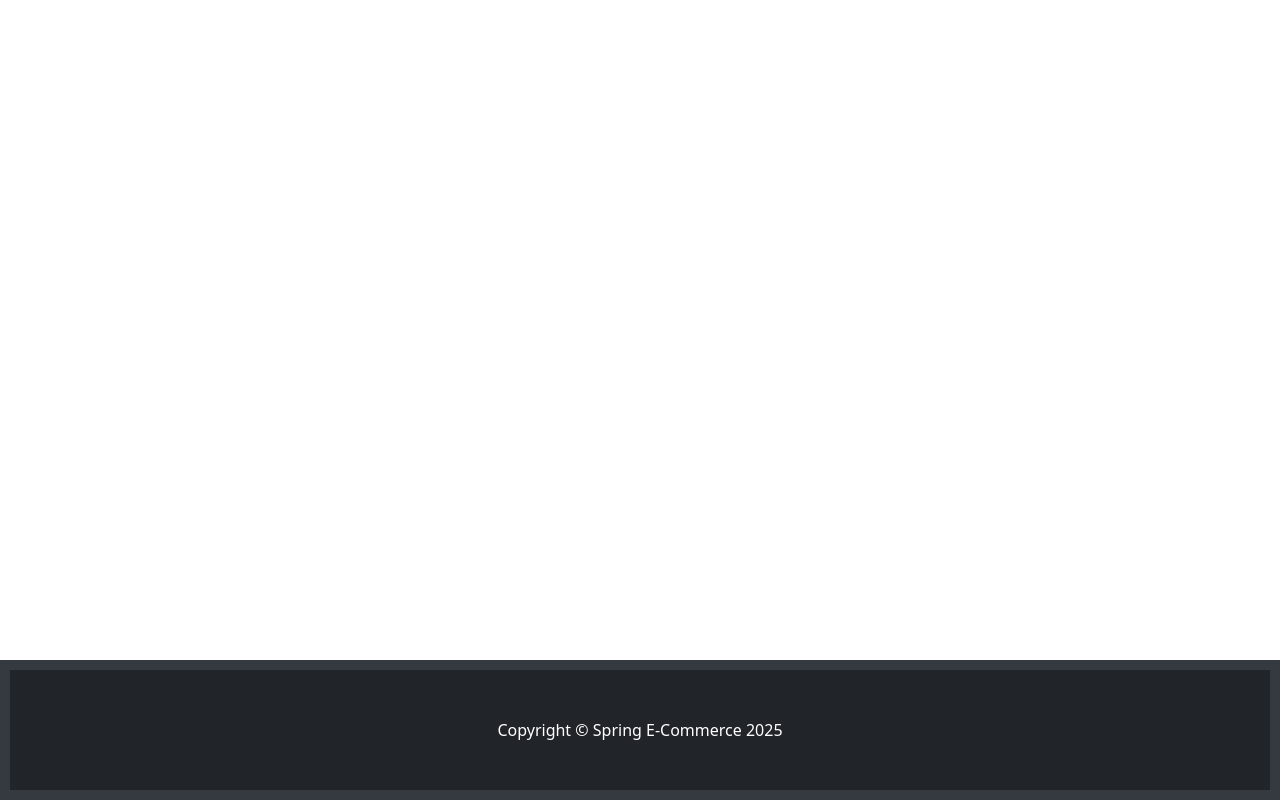
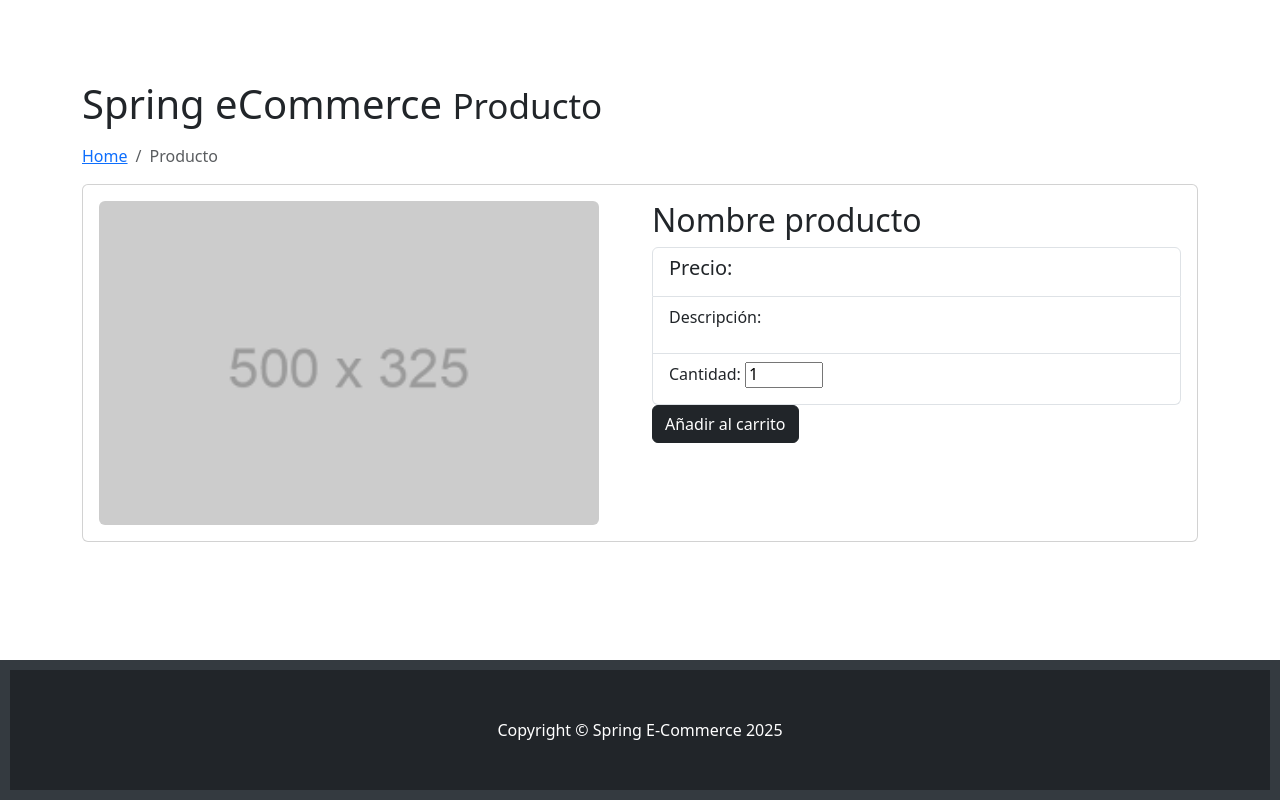
Before and after one commit to PagarciaSima/E-commerce-Angular-01-25-, an Angular app: page /cart/detailproduct/1 in a window 1280 px wide. Before the commit this address led to /. Built offline with nearby package versions, Linux system fonts and the light colour scheme.

Commit message:
Product detail component

```diff
--- a/src/app/app-routing.module.ts
+++ b/src/app/app-routing.module.ts
@@ -6,6 +6,7 @@ import { ProductListComponent } from './components/product-list/product-list.com
 import { ProductAddComponent } from './components/product-add/product-add.component';
 import { CateogryListComponent } from './components/cateogry-list/cateogry-list.component';
 import { CategoryAddComponent } from './components/category-add/category-add.component';
+import { DetailProductComponent } from './components/cart/detail-product/detail-product.component';
 
 const routes: Routes = [
   { path: '', component: HomeComponent },
@@ -16,6 +17,9 @@ const routes: Routes = [
   { path: 'admin/category', component: CateogryListComponent },
   { path: 'admin/category/addcategory', component: CategoryAddComponent },
   { path: 'admin/category/update/:id', component: CategoryAddComponent },
+
+  { path: 'cart/detailproduct/:id', component: DetailProductComponent },
+
 
 
 ];
--- a/src/app/app.module.ts
+++ b/src/app/app.module.ts
@@ -13,6 +13,7 @@ import { ToastrModule } from 'ngx-toastr';
 import { CateogryListComponent } from './components/cateogry-list/cateogry-list.component';
 import { FooterComponent } from './components/footer/footer.component';
 import { CategoryAddComponent } from './components/category-add/category-add.component';
+import { DetailProductComponent } from './components/cart/detail-product/detail-product.component';
 
 
 @NgModule({
@@ -24,7 +25,8 @@ import { CategoryAddComponent } from './components/category-add/category-add.com
     ProductAddComponent,
     CateogryListComponent,
     FooterComponent,
-    CategoryAddComponent
+    CategoryAddComponent,
+    DetailProductComponent
   ],
   imports: [
     BrowserModule,
--- /dev/null
+++ b/src/app/components/cart/detail-product/detail-product.component.css
@@ -0,0 +1,3 @@
+img {
+    width: 500px;
+}
--- /dev/null
+++ b/src/app/components/cart/detail-product/detail-product.component.html
@@ -0,0 +1,48 @@
+<!-- Page Content -->
+<div class="container">
+
+
+    <!-- Page Heading/Breadcrumbs -->
+    <h1 class="mt-4 mb-3">
+      Spring eCommerce <small>Producto</small>
+    </h1>
+
+    <ol class="breadcrumb">
+      <li class="breadcrumb-item"><a href="index.html">Home</a></li>
+      <li class="breadcrumb-item active">Producto</li>
+    </ol>
+
+    <!-- Blog Post -->
+    <div class="card mb-4">
+      <div class="card-body">
+        <div class="row">
+          <div class="col-lg-6">
+            <a href="#"> <img class="img-fluid rounded"
+              src="assets/images/placehold.png"  alt="">
+            </a>
+          </div>
+          <div class="col-lg-6">
+            <form action="#" method="POST">
+              <h2 class="card-title">Nombre producto</h2>
+
+              <ul class="list-group">
+                <li class="list-group-item"><h5>Precio: </h5></li>
+                <li class="list-group-item">
+                  <p>Descripción:</p>
+                </li>
+                <li class="list-group-item"><h6>
+                  Cantidad: <input type="number" id="quantity" name="quantity" autocomplete="off"
+                  min="1" max="5" value="1">
+                </h6></li>
+              </ul>
+
+
+              <button type="submit"  class="btn btn-dark">Añadir al carrito </button>
+
+            </form>
+          </div>
+        </div>
+      </div>
+    </div>
+
+  </div>
--- a/src/app/components/home/home.component.html
+++ b/src/app/components/home/home.component.html
@@ -43,7 +43,7 @@
             <h2 class="card-text">{{ p.name }}</h2>
             <div class="price">{{ p.price }}</div>
             <div class="product-show">
-              <a href="#" class="primary-btn">Ver producto</a>
+              <a [routerLink]="['/cart/detailproduct', p.id]" class="primary-btn">Ver producto</a>
             </div>
           </div>
         </div>
```
Also changed, not shown: src/app/components/cart/detail-product/detail-product.component.ts (added, +10 -0 lines), src/assets/images/placehold.png (added), 1 other file (tests, documents, lock files or other folders).
